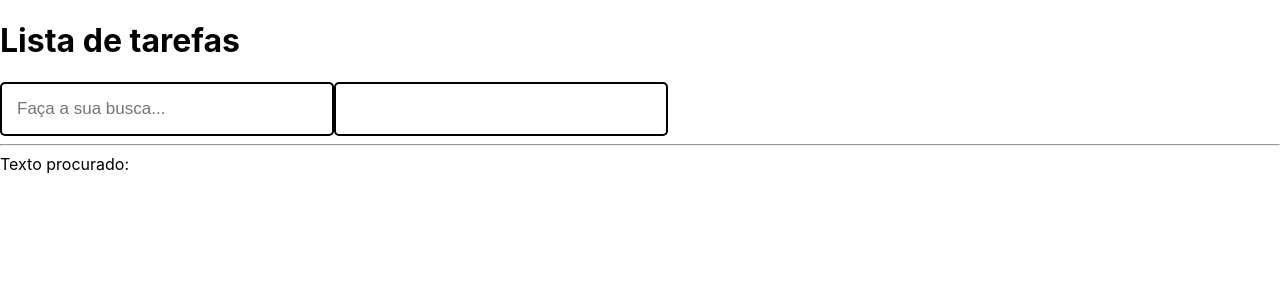
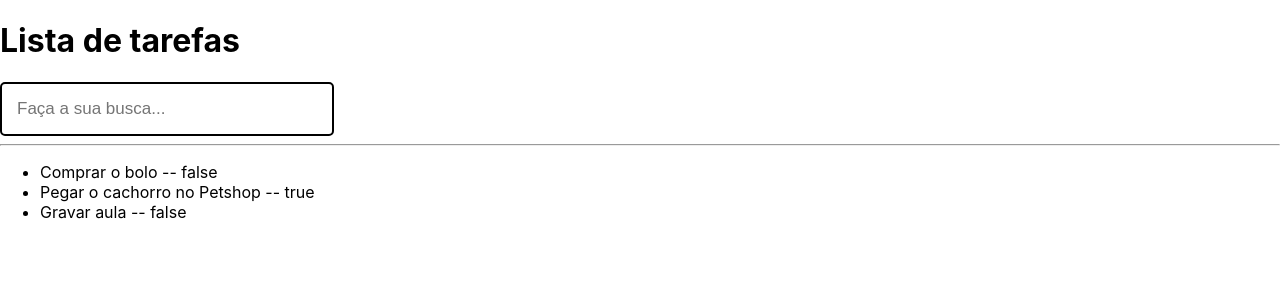
Before and after one commit to kleberkunha/Learning-REACT, a React (Create React App) app: page / in a window 1280 px wide. Shown: the top 300 px of the page. Built offline with nearby package versions, Linux system fonts and the light colour scheme.

Commit message:
Displaying list REACTJS

```diff
--- a/src/App.js
+++ b/src/App.js
@@ -4,26 +4,42 @@ import SearchBox from './components/SearchBox';
 
 function App (){
 
+  ///DISPLAYING LIST
   const [searchText, setSeachText] = useState('');
+
+  //creating state
+  const [list, setList] = useState([]);
+
+  useEffect(()=>{
+    setList([
+      {title:'Comprar o bolo', done:false},
+      {title:'Pegar o cachorro no Petshop', done:true},
+      {title:'Gravar aula', done:false}
+    ]);
+  }, []);
 
   function handleSearchInput(novoTexto){
     setSeachText( novoTexto );
-
   }
 
 
   return (
+    <>
+      <h1>Lista de tarefas</h1>
 
-    <>
-    <h1>Lista de tarefas</h1>
+      <SearchBox
+        frasePadrao= "Faça a sua busca..."
+        onChangeText={handleSearchInput}
+      />
 
-    <SearchBox
-    frasePadrao= "Faça a sua busca..."
-    onChangeText={handleSearchInput}/>
-    <SearchBox
-    frasePadrao={searchText}/>
-    <hr/>
-    Texto procurado: {searchText}
+      <hr/>
+      <ul>
+        {list.map((item, index) => {
+          return(
+            <li key={index}>{item.title} -- {item.done.toString()}</li>
+          );
+        })}
+      </ul>
     </>
   );
 }
```
